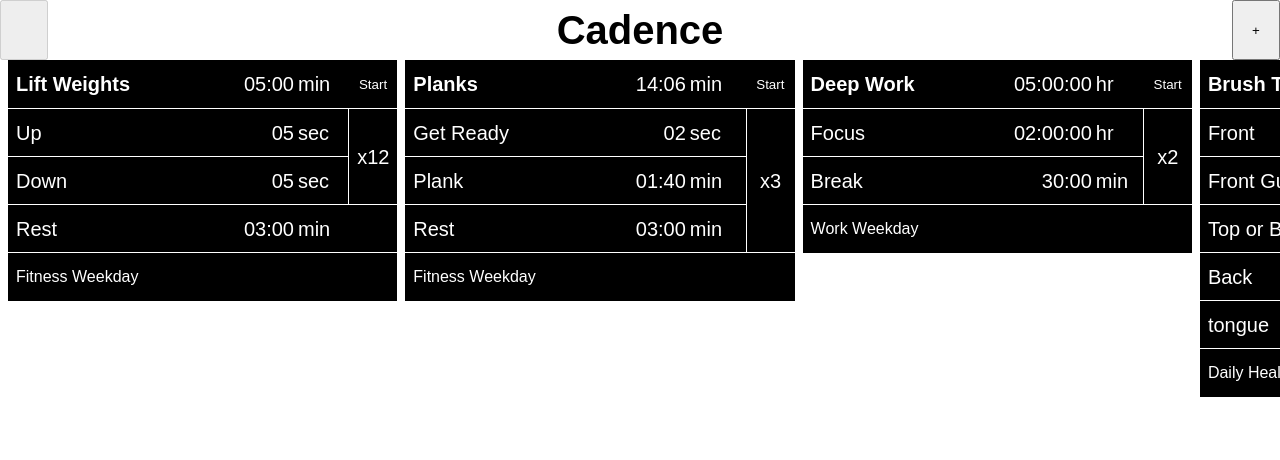
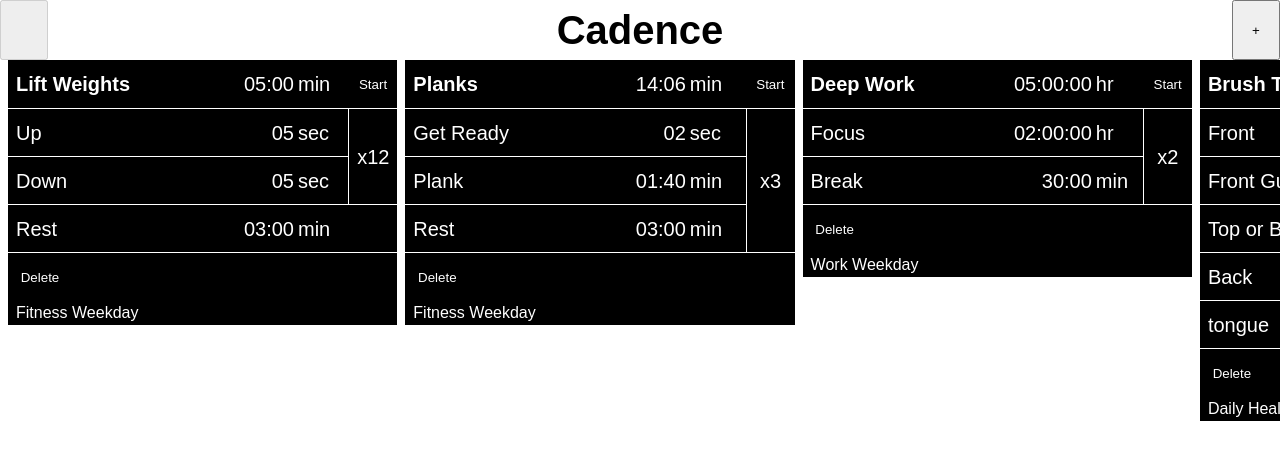
Before and after one commit to fauxsaurus/cadence, a React (Vite) app: page / in a window 1280 px wide. Shown: the top 460 px of the page. Built offline with nearby package versions, Linux system fonts and the light colour scheme.

Commit message:
+remove timer button

```diff
--- a/src/App.tsx
+++ b/src/App.tsx
@@ -1,7 +1,14 @@
 import {useEffect, useState} from 'react'
 import {Timer} from './components/Timer'
 import {defaultConfig} from './config'
-import {calculateDerivativeState, createConfig, createTimeState, setAt, type IState} from './lib'
+import {
+	calculateDerivativeState,
+	createConfig,
+	createTimeState,
+	removeAt,
+	setAt,
+	type IState,
+} from './lib'
 
 import './App.css'
 
@@ -20,6 +27,11 @@ const App = () => {
 	const addTimer = () => {
 		setConfigs(configs => configs.concat([createConfig()]))
 		setTimeStates(states => states.concat([createTimeState()]))
+	}
+
+	const removeTimer = (i: number) => {
+		setConfigs(configs => removeAt(configs, i))
+		setTimeStates(states => removeAt(states, i))
 	}
 
 	const resetTimer = (i: number) => {
@@ -57,8 +69,9 @@ const App = () => {
 						config={configs[i]}
 						state={{currentTime, times}}
 						key={i}
+						onRemove={() => removeTimer(i)}
+						onReset={() => resetTimer(i)}
 						onToggle={() => toggleTimer(i)}
-						onReset={() => resetTimer(i)}
 					/>
 				))}
 			</main>
--- a/src/components/Timer.tsx
+++ b/src/components/Timer.tsx
@@ -8,10 +8,11 @@ type IProps = {
 	state: IState
 
 	onToggle: FN
+	onRemove: FN
 	onReset: FN
 }
 
-export const Timer = ({config, state, onReset, onToggle}: IProps) => {
+export const Timer = ({config, state, ...on}: IProps) => {
 	const derivativeState = calculateDerivativeState(config, state)
 	const {isDone, isPaused, isStarted, timeLeftSec, totalDurationSec} = derivativeState
 
@@ -33,17 +34,20 @@ export const Timer = ({config, state, onReset, onToggle}: IProps) => {
 					<td>{displayTimeLeft}</td>
 					<td>{unit}</td>
 					<td>
-						<button onClick={onToggle}>{isPaused ? 'Start' : 'Stop'}</button>
+						<button onClick={on.onToggle}>{isPaused ? 'Start' : 'Stop'}</button>
 					</td>
 				</tr>
 			</thead>
 			<tfoot>
 				<tr>
-					<td colSpan={3}>{config.categories.join(' ')}</td>
-					<td>
-						<button onClick={onReset} hidden={!isStarted}>
-							Reset
-						</button>
+					<td colSpan={4}>
+						<div className="button-group">
+							<button onClick={on.onRemove}>Delete</button>
+							<button onClick={on.onReset} hidden={!isStarted}>
+								Reset
+							</button>
+						</div>
+						{config.categories.join(' ')}
 					</td>
 				</tr>
 			</tfoot>
--- a/src/components/timer.css
+++ b/src/components/timer.css
@@ -3,6 +3,10 @@
 	border-collapse: collapse;
 	box-sizing: border-box;
 	color: var(--color-foreground);
+
+	.button-group {
+		width: 100%;
+	}
 
 	button {
 		background: transparent;
--- a/src/lib/util.ts
+++ b/src/lib/util.ts
@@ -1,6 +1,9 @@
 import type {IConfig, IState} from './types'
 
 // ARRAY
+export const removeAt = <T>(array: T[], i: number) =>
+	array.slice(0, i).concat(array.slice(i + 1)) // prettier-ignore
+
 export const setAt = <T,>(array: T[], i: number, item: T) =>
 	array.slice(0, i).concat([item]).concat(array.slice(i + 1)); // prettier-ignore
 
```
